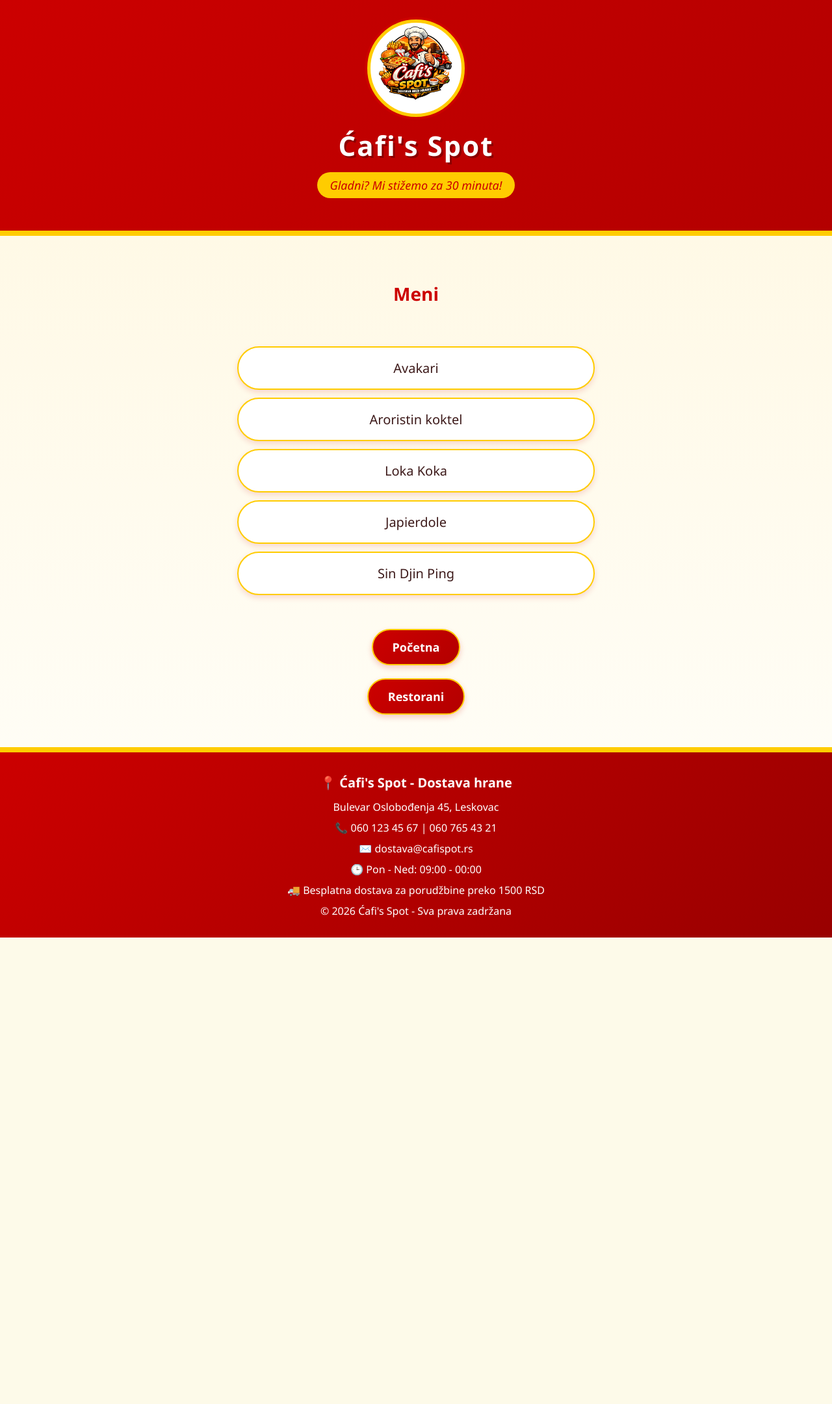
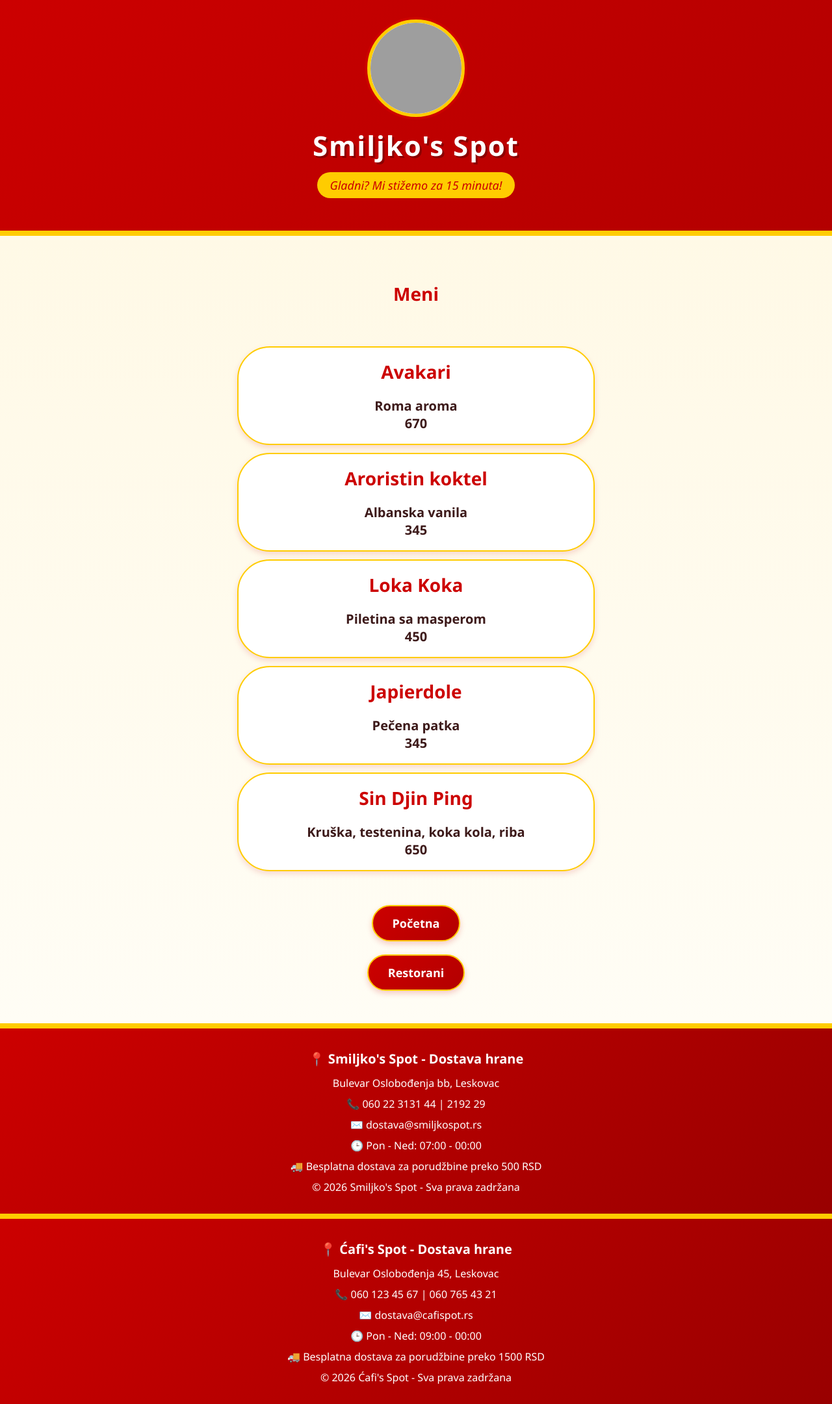
Before and after one commit to DoWhyGa000/GitHUB, a Flask app: page /restoran/1 in a window 1280 px wide. Shown: the whole page at 65% size. Before the commit the page ends 1443 px from the top, so only its background shows below. Run offline with Flask 3, Linux system fonts and the light colour scheme; data comes from the database, SQL or seed files in the repository; data that the repository does not hold is empty; grey boxes are pictures that could not be loaded.

Commit message:
deki goat

```diff
--- a/app.py
+++ b/app.py
@@ -62,7 +62,7 @@ def meni_restorana(id_rest):
     #meni= ["Margarita", "Capricciosa", "Vesuvio", "Piletina"]
     con = sqlite3.connect('dostavaHrane.db')
     cur = con.cursor()
-    query = f"SELECT naziv FROM meni where id_restorana == {id_rest}"
+    query = f"SELECT naziv,opis,cena FROM meni where id_restorana == {id_rest}"
     cur.execute(query)
     meni = cur.fetchall()
     query = f"SELECT naziv FROM restorani where id == {id_rest}"
--- a/templates/meni.html
+++ b/templates/meni.html
@@ -7,7 +7,9 @@
     <h3>Meni</h3>
     <ul>
         {% for jelo in meni %}
-            <li>{{ jelo[0] }}</li>
+            <li><h3>{{ jelo[0] }}</h3>
+            <h4>{{ jelo[1] }}</h4>
+            <h4>{{ jelo[2] }}</h4></li>
         {% endfor %}
     </ul>
     <a href="/" class="btn">Početna</a>
--- a/templates/osnova.html
+++ b/templates/osnova.html
@@ -3,16 +3,16 @@
 <head>
     <meta charset="UTF-8">
     <meta name="viewport" content="width=device-width, initial-scale=1.0">
-    <title>{% block title %}Ćafi's Spot{% endblock %}</title>
+    <title>{% block title %}Smiljko's Spot{% endblock %}</title>
     <link rel="stylesheet" href="{{ url_for('static', filename='style.css') }}">
 </head>
 <body>
 
 <header>
     <div class="container sredina">
-        <img src="{{ url_for('static', filename='logo.png') }}" alt="Logo">
-        <h1>Ćafi's Spot</h1>
-        <h3>Gladni? Mi stižemo za 30 minuta!</h3>
+        <img src="{{ url_for('static', filename='logo.jpg') }}" alt="Logo">
+        <h1>Smiljko's Spot</h1>
+        <h3>Gladni? Mi stižemo za 15 minuta!</h3>
     </div>
 </header>
 
@@ -22,6 +22,21 @@
         {% endblock %}
     </div>
 </main>
+
+<footer>
+    <div class="container sredina">
+        <h4>📍 Smiljko's Spot - Dostava hrane</h4>
+        <p>Bulevar Oslobođenja bb, Leskovac</p>
+        <p>📞 060 22 3131 44 | 2192 29</p>
+        <p>✉️ dostava@smiljkospot.rs</p>
+        <p>🕒 Pon - Ned: 07:00 - 00:00</p>
+        <p>🚚 Besplatna dostava za porudžbine preko 500 RSD</p>
+        <p>&copy; 2026 Smiljko's Spot - Sva prava zadržana</p>
+    </div>
+</footer>
+
+</body>
+</html>
 
 <footer>
     <div class="container sredina">
```
